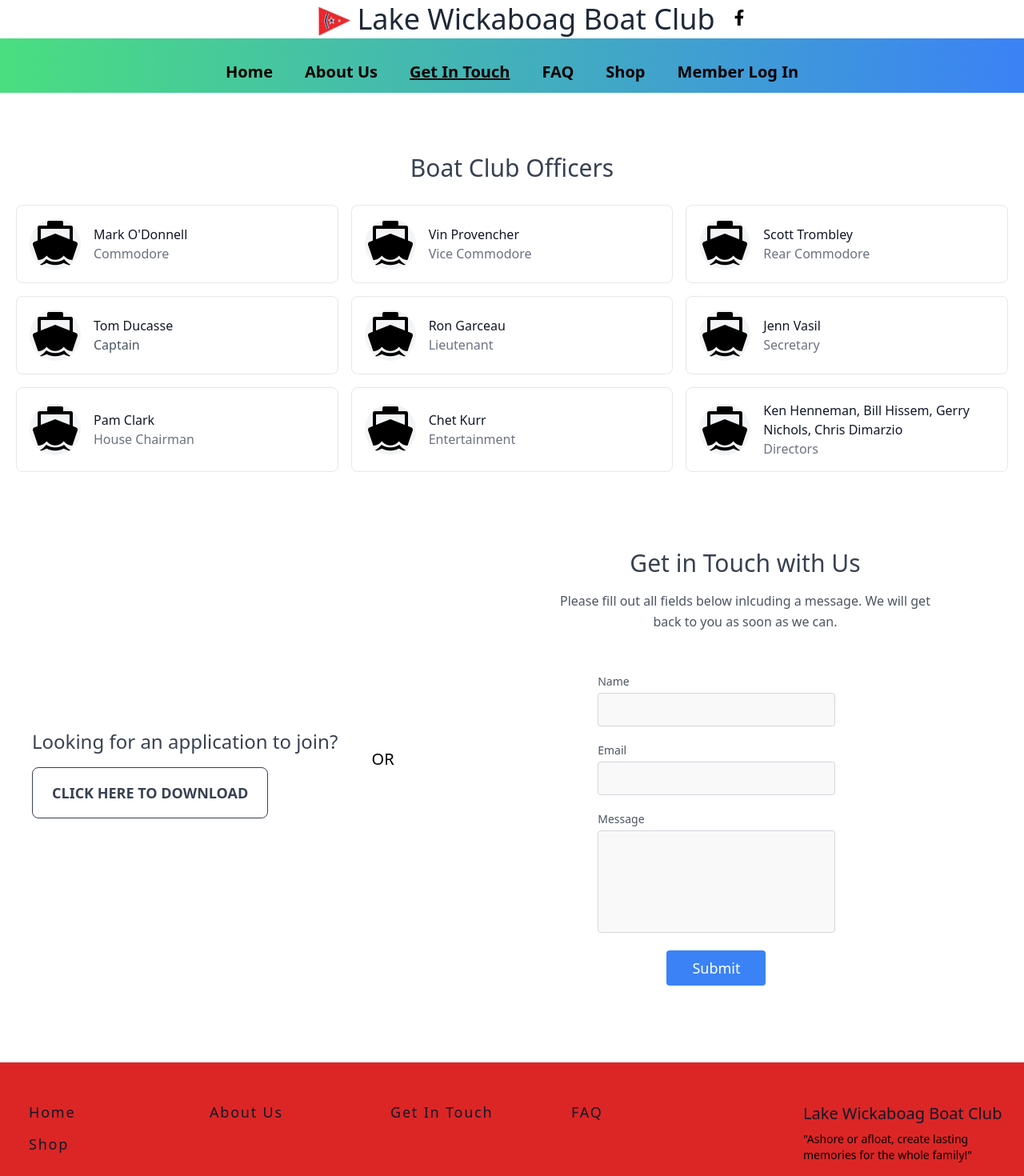
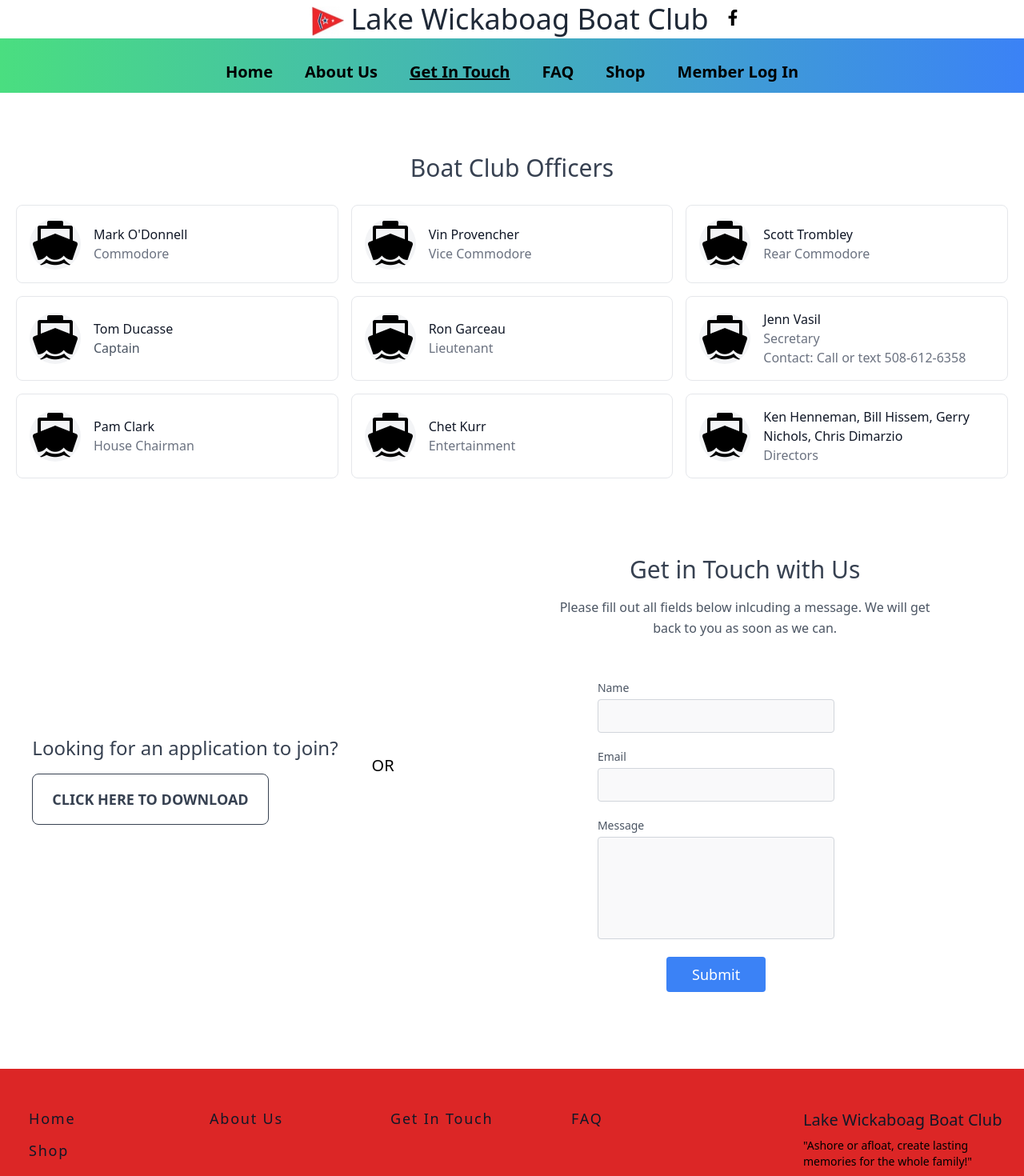
Before and after one commit to jfvasil/boatClub-React, a React (Create React App) app in the folder Client/: page /Form in a window 1280 px wide. Shown: the top 1470 px of the page at 80% size. Built offline with nearby package versions, Linux system fonts and the light colour scheme.

Commit message:
added contact info

```diff
--- a/Client/package.json
+++ b/Client/package.json
@@ -11,6 +11,7 @@
     "@testing-library/react": "^13.4.0",
     "@testing-library/user-event": "^13.5.0",
     "axios": "^1.4.0",
+    "fs": "^0.0.1-security",
     "netlify-cli": "^16.9.1",
     "path": "^0.12.7",
     "react": "^18.2.0",
--- a/Client/public/index.html
+++ b/Client/public/index.html
@@ -2,39 +2,21 @@
 <html lang="en">
   <head>
     <meta charset="utf-8" />
-    <link rel="icon" href="%PUBLIC_URL%/favicon.ico" />
     <meta name="viewport" content="width=device-width, initial-scale=1" />
     <meta name="theme-color" content="#000000" />
     <meta
       name="description"
       content="Web site for the Lake Wickaboag Boat Club in West Brookfield, MA"
     />
-    <link rel="apple-touch-icon" href="%PUBLIC_URL%/logo192.png" />
+
 
     <link rel="manifest" href="%PUBLIC_URL%/manifest.json" />
-    <!--
-      Notice the use of %PUBLIC_URL% in the tags above.
-      It will be replaced with the URL of the `public` folder during the build.
-      Only files inside the `public` folder can be referenced from the HTML.
 
-      Unlike "/favicon.ico" or "favicon.ico", "%PUBLIC_URL%/favicon.ico" will
-      work correctly both with client-side routing and a non-root public URL.
-      Learn how to configure a non-root public URL by running `npm run build`.
-    -->
     <title>Lake Wickaboag Boat Club</title>
   </head>
   <body>
     <noscript>You need to enable JavaScript to run this app.</noscript>
     <div id="root"></div>
-    <!--
-      This HTML file is a template.
-      If you open it directly in the browser, you will see an empty page.
 
-      You can add webfonts, meta tags, or analytics to this file.
-      The build step will place the bundled scripts into the <body> tag.
-
-      To begin the development, run `npm start` or `yarn start`.
-      To create a production bundle, use `npm run build` or `yarn build`.
-    -->
   </body>
 </html>
--- a/Client/src/components/mainComponents/ContactList.js
+++ b/Client/src/components/mainComponents/ContactList.js
@@ -59,6 +59,7 @@ const ContactList = () => {
           <div className="flex-grow">
             <h2 className="text-gray-900 title-font font-medium">Jenn Vasil</h2>
             <p className="text-gray-500">Secretary</p>
+            <p className="text-gray-500">Contact: Call or text 508-612-6358</p>
           </div>
         </div>
       </div>
--- a/Client/src/components/mainComponents/Header.js
+++ b/Client/src/components/mainComponents/Header.js
@@ -23,7 +23,7 @@ const DropDownToggle = () => {
   return (
     <>
     <header className="text-gray-600 fixed left-0 inset-x-0 z-20 bg-white">
-  <div className='container flex flex-row justify-center pl-4'>
+  <div className=' flex flex-row justify-center  h-full'>
   <h1 className="flex font-sans items-center justify-center text-gray-800 ml-8">
     <img src={flag} alt = 'boat club logo' className='w-12 h-12'></img>
       <span className="ml-2 text-lg md:text-4xl">Lake Wickaboag Boat Club</span>
--- a/Client/src/components/mainComponents/MainFooter.js
+++ b/Client/src/components/mainComponents/MainFooter.js
@@ -14,7 +14,7 @@ const MainFooter = () => {
   }
 
   return (
-    <footer className="text-gray-600 body-font  bg-red-600 ">
+    <footer className="text-gray-600 body-font  bg-red-600">
   <div className="container mx-auto px-5 py-12 flex md:items-center  md:flex-row md:flex-nowrap flex-wrap flex-col">
     <div className="w-64 flex-shrink-0 md:mx-0 mx-auto text-center md:text-left md:mt-0 mt-10">
       <p className="flex title-font  font-medium items-center md:justify-start justify-center text-gray-900">
--- a/Client/src/components/subComponents/Faq.js
+++ b/Client/src/components/subComponents/Faq.js
@@ -2,7 +2,7 @@
 
 const Faq = () => {
   return (
-<section className="text-gray-600 pt-24 pb-8 md:py-24 md:relative md:top-24 container md:mb-5">
+<section className="xl:min-h-screen text-gray-600 pt-24 pb-8 md:py-24 md:relative md:top-24 container md:mb-5">
     <div className="my-5">
     <h2 className="flex justify-center font-semibold text-3xl">
     Frequently Asked Questions</h2>
--- a/Client/src/index.js
+++ b/Client/src/index.js
@@ -4,6 +4,8 @@ import './index.css';
 import App from './App';
 import { AuthProvider } from './context/AuthProvider'
 import { BrowserRouter, Routes, Route } from 'react-router-dom';
+
+
 
 
 const root = ReactDOM.createRoot(document.getElementById('root'));
--- a/Client/src/pages/Form.js
+++ b/Client/src/pages/Form.js
@@ -10,8 +10,8 @@ const Form = ({req}) => {
     <>
     <Header req={req} />
     <ContactList />
-    <div className="container">
-      <div className="flex flex-col md:flex-row items-center justify-center md:justify-between">
+    <div>
+      <div className="flex flex-col lg:flex-row items-center justify-center lg:justify-beween">
       <Download file={application}
         text={'Looking for an application to join?'} />
           <div className="divider lg:divider-horizontal pb-5 text-xl md:ml-12">
--- a/Client/src/pages/RulesAndFaq.js
+++ b/Client/src/pages/RulesAndFaq.js
@@ -4,11 +4,11 @@ import MainFooter from "../components/mainComponents/MainFooter"
 
 const RulesAndFaq = () => {
   return (
-    <>
+    <div className="min-h-screen">
     <Header />
     <Faq />
     <MainFooter />
-    </>
+    </div>
   )
 }
 
```
Also changed, not shown: 1 other file (tests, documents, lock files or other folders).
